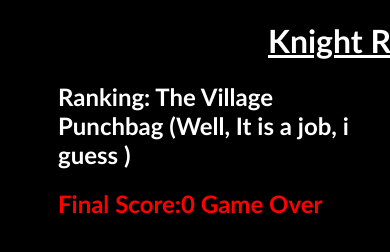
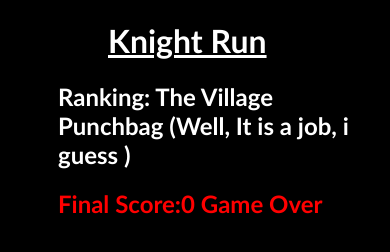
Before and after one commit to Ninedeadeyes/100-lines-JS-game-Knight-Run, a plain HTML site: page index.html in a window 390 px wide. Shown: the top 252 px of the page. Drawn offline with Linux system fonts and the light colour scheme.

Commit message:
Update style.css

```diff
--- a/style.css
+++ b/style.css
@@ -85,3 +85,9 @@ body{
     background-size: contain;
     top: 499px;
 }
+
+@media(max-width:500px){
+
+h1{
+    margin-left:100px;
+    }
```
